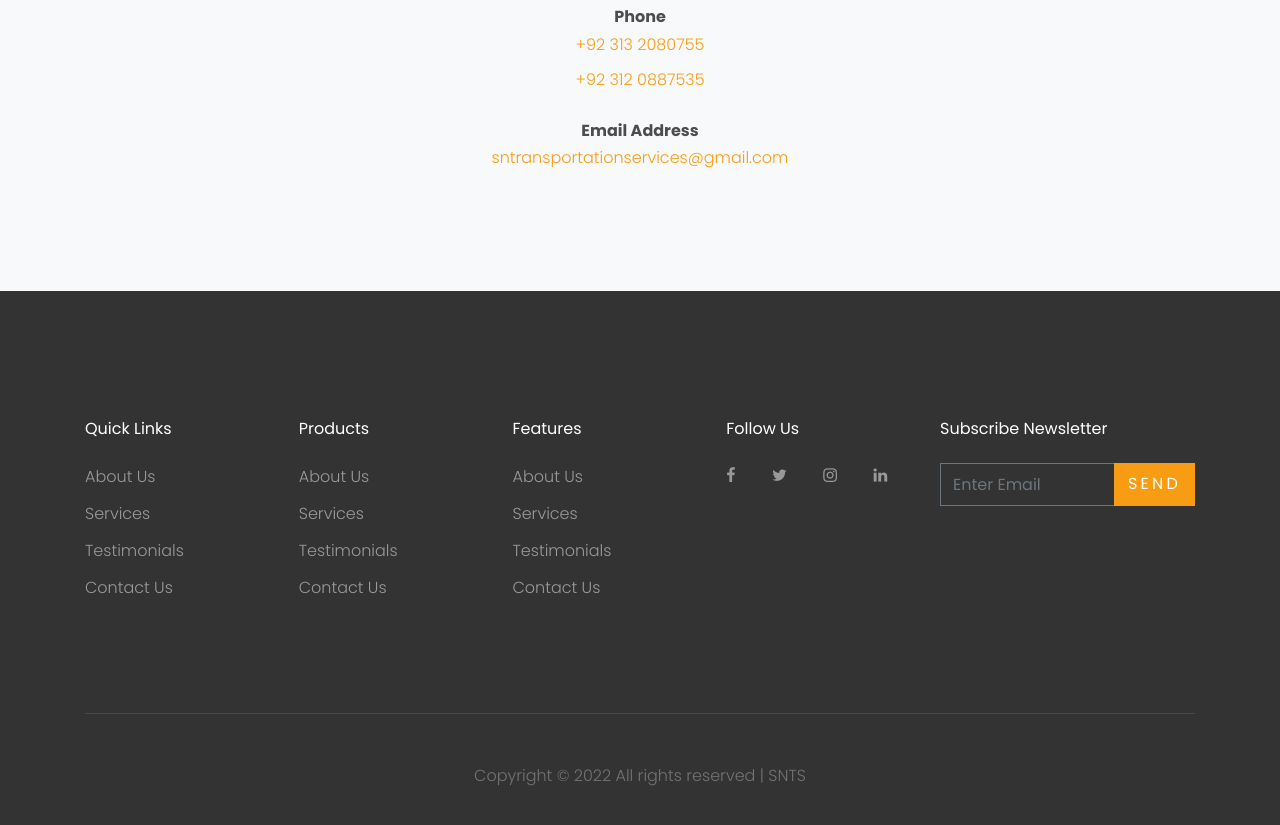
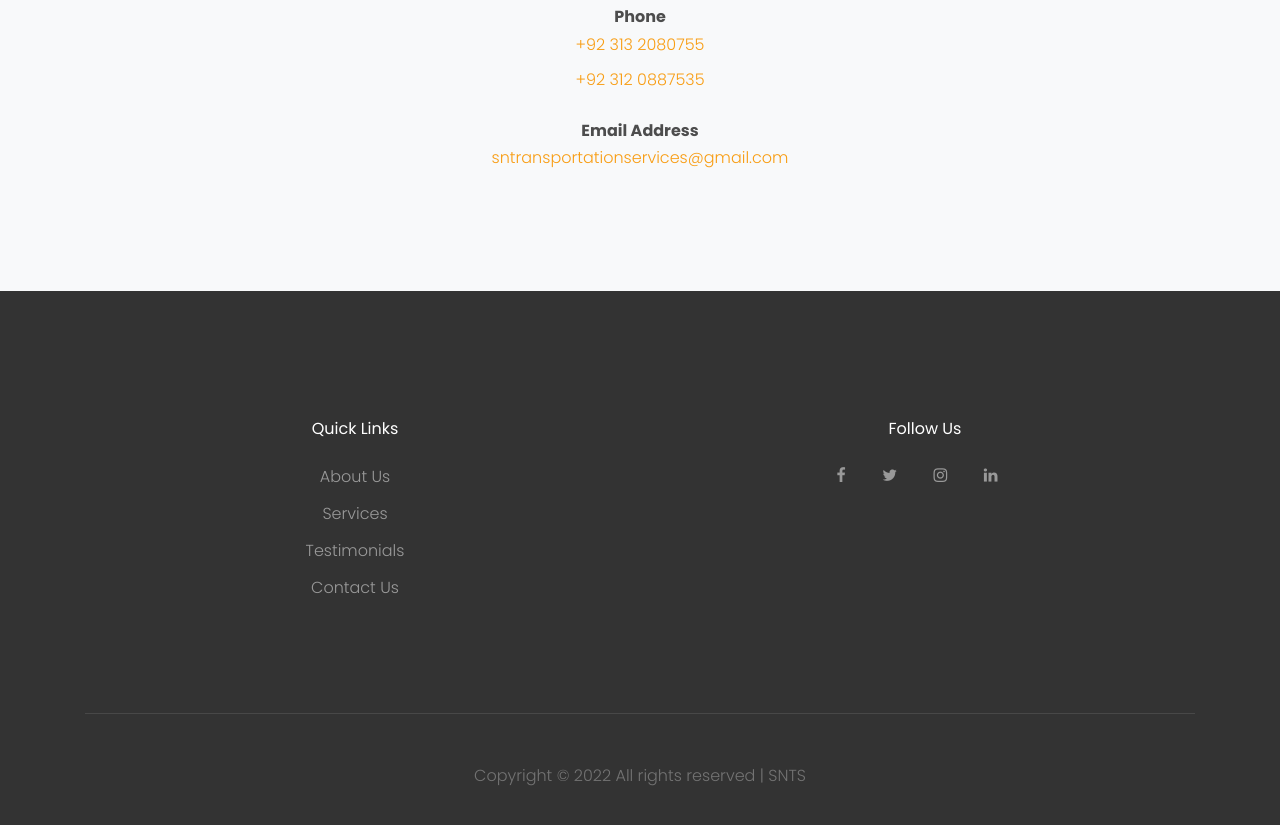
Before and after one commit to msaimraz/shaheednusrattransportationservice, a plain HTML site: page index.html in a window 1280 px wide. Shown: the part 2850-3675 px from the top of the page. Drawn offline with Linux system fonts and the light colour scheme; files whose address does not match are found by name; a web font is replaced by a local one.

Commit message:
Update index.html

```diff
--- a/index.html
+++ b/index.html
@@ -343,10 +343,10 @@
 
   <footer class="site-footer">
     <div class="container">
-      <div class="row">
-        <div class="col-md-9">
+      <div class="row text-center">
+        <div class="col-md-12">
           <div class="row">
-            <div class="col-md-3">
+            <div class="col-md-6">
               <h2 class="footer-heading mb-4">Quick Links</h2>
               <ul class="list-unstyled">
                 <li><a href="#">About Us</a></li>
@@ -355,25 +355,8 @@
                 <li><a href="#">Contact Us</a></li>
               </ul>
             </div>
-            <div class="col-md-3">
-              <h2 class="footer-heading mb-4">Products</h2>
-              <ul class="list-unstyled">
-                <li><a href="#">About Us</a></li>
-                <li><a href="#">Services</a></li>
-                <li><a href="#">Testimonials</a></li>
-                <li><a href="#">Contact Us</a></li>
-              </ul>
-            </div>
-            <div class="col-md-3">
-              <h2 class="footer-heading mb-4">Features</h2>
-              <ul class="list-unstyled">
-                <li><a href="#">About Us</a></li>
-                <li><a href="#">Services</a></li>
-                <li><a href="#">Testimonials</a></li>
-                <li><a href="#">Contact Us</a></li>
-              </ul>
-            </div>
-            <div class="col-md-3">
+
+            <div class="col-md-6">
               <h2 class="footer-heading mb-4">Follow Us</h2>
               <a href="#" class="pl-0 pr-3"><span class="icon-facebook"></span></a>
               <a href="#" class="pl-3 pr-3"><span class="icon-twitter"></span></a>
@@ -381,18 +364,6 @@
               <a href="#" class="pl-3 pr-3"><span class="icon-linkedin"></span></a>
             </div>
           </div>
-        </div>
-        <div class="col-md-3">
-          <h2 class="footer-heading mb-4">Subscribe Newsletter</h2>
-          <form action="#" method="post">
-            <div class="input-group mb-3">
-              <input type="text" class="form-control border-secondary text-white bg-transparent"
-                placeholder="Enter Email" aria-label="Enter Email" aria-describedby="button-addon2">
-              <div class="input-group-append">
-                <button class="btn btn-primary text-white" type="button" id="button-addon2">Send</button>
-              </div>
-            </div>
-          </form>
         </div>
       </div>
       <div class="row pt-5 mt-5 text-center">
```
